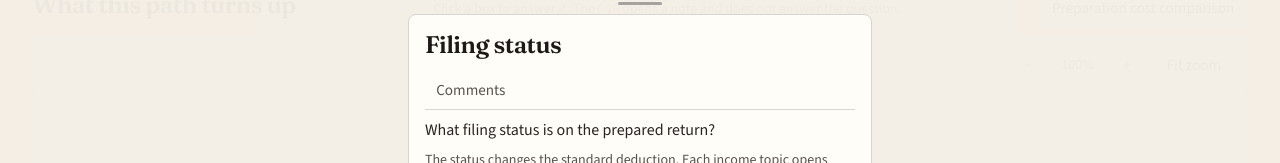
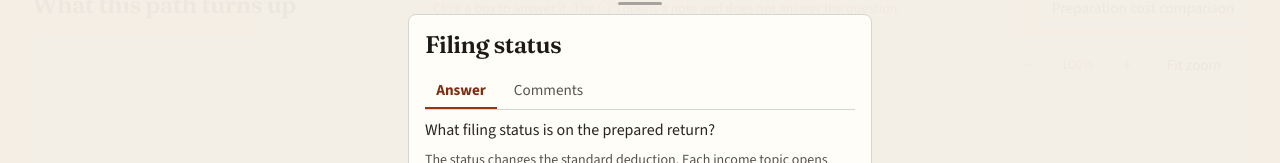
Before and after one commit to Siphon880gh/taxes, a Next.js app: page / in a window 1280 px wide. Shown: the part 419-582 px from the top of the page. Built offline with nearby package versions, Linux system fonts and the light colour scheme.

Commit message:
Show Answer, Information, and Comments tabs when the node has them.

```diff
--- a/src/components/checker-app.tsx
+++ b/src/components/checker-app.tsx
@@ -29,7 +29,13 @@ import {
 } from "@/lib/graph";
 import { answerOf } from "@/lib/graph/session";
 import { parseYear } from "@/lib/graph/thresholds";
-import type { Session, TipBody } from "@/lib/graph/types";
+import type { GraphNode, Session, TipBody } from "@/lib/graph/types";
+
+function firstDockTab(node: GraphNode): "answer" | "info" | "comments" {
+  if (node.kind === "question" && (node.answers?.length || node.textInput)) return "answer";
+  if (node.tipId) return "info";
+  return "comments";
+}
 
 const YEARS = [
   { id: "y2024", label: "2024" },
@@ -232,6 +238,7 @@ export function CheckerApp() {
     const next = blankSession();
     setSession(next);
     setSelectedId("filing_status");
+    setDockTab(firstDockTab(getNode("filing_status")));
     setToastId(null);
     setModalId(null);
     setLevelExpanded(false);
@@ -245,6 +252,7 @@ export function CheckerApp() {
     setSession(next);
     const firstOpen = openQuestions(next)[0] ?? "form_1040";
     setSelectedId(firstOpen);
+    setDockTab(firstDockTab(getNode(firstOpen)));
     setToastId(null);
     setModalId(null);
     setLevelExpanded(false);
@@ -258,15 +266,16 @@ export function CheckerApp() {
     setSession(next);
     setDraft("");
     if (!next.revealed.includes(selectedId)) {
-      setSelectedId(openQuestions(next)[0] ?? nodeId);
+      const nextId = openQuestions(next)[0] ?? nodeId;
+      setSelectedId(nextId);
+      setDockTab(firstDockTab(getNode(nextId)));
       setLevelExpanded(false);
     }
   }
 
   function showTip(tipId: string, nodeId?: string) {
     const node = nodeId ? getNode(nodeId) : null;
-    const hasChoices = Boolean(node && node.kind === "question" && (node.answers?.length || node.textInput));
-    if (node && hasChoices && node.tipId) {
+    if (node?.tipId) {
       setSelectedId(node.id);
       setDockTab("info");
       setTopCollapsed(true);
@@ -287,9 +296,7 @@ export function CheckerApp() {
     }
     if ((nodeLevels.get(id) ?? 0) !== selectedLevel) setLevelExpanded(false);
     setSelectedId(id);
-    const node = getNode(id);
-    const hasAnswerTab = node.kind === "question" && Boolean(node.tipId) && Boolean(node.answers?.length || node.textInput);
-    setDockTab(hasAnswerTab ? "answer" : "comments");
+    setDockTab(firstDockTab(getNode(id)));
     setTopCollapsed(true);
   }
 
@@ -303,8 +310,9 @@ export function CheckerApp() {
     if (next === session) return;
     setSession(next);
     if (!next.revealed.includes(selectedId)) {
-      setSelectedId(next.revealed.includes(scope) ? scope : openQuestions(next)[0] ?? "filing_status");
-      setDockTab("answer");
+      const nextId = next.revealed.includes(scope) ? scope : openQuestions(next)[0] ?? "filing_status";
+      setSelectedId(nextId);
+      setDockTab(firstDockTab(getNode(nextId)));
     }
     setLevelExpanded(false);
   }
@@ -480,17 +488,25 @@ export function CheckerApp() {
                   </div>
                 );
               })()}
+              {selected?.kind === "check" ? (
+                <>
+                  <p className="mt-2 text-stone-800">{selected.help ?? selected.chart}</p>
+                  <p className="mt-2 text-sm text-stone-600">
+                    This is a line to verify on the prepared return. It is not an instruction to start the form.
+                  </p>
+                </>
+              ) : null}
               {selected ? (
                 <div className="dock-tabs" role="tablist" aria-label="Answer, information, or comments">
-                  {selected.kind === "question" && selected.tipId && (selected.answers?.length || selected.textInput) ? (
-                    <>
+                  {selected.kind === "question" && (selected.answers?.length || selected.textInput) ? (
                     <button type="button" role="tab" aria-selected={dockTab === "answer"} className={dockTab === "answer" ? "dock-tab dock-tab-on" : "dock-tab"} onClick={() => setDockTab("answer")}>
                       Answer
                     </button>
+                  ) : null}
+                  {selected.tipId ? (
                     <button type="button" role="tab" aria-selected={dockTab === "info"} className={dockTab === "info" ? "dock-tab dock-tab-on" : "dock-tab"} onClick={() => setDockTab("info")}>
                       Information
                     </button>
-                    </>
                   ) : null}
                   <button
                     type="button"
@@ -504,11 +520,6 @@ export function CheckerApp() {
                     {session.comments[selected.id]?.trim() ? <span className="dock-tab-mark" aria-hidden="true" /> : null}
                   </button>
                 </div>
-              ) : null}
-              {selected?.tipId && !(selected.kind === "question" && (selected.answers?.length || selected.textInput)) ? (
-                <button type="button" className="btn-secondary mt-3" onClick={() => showTip(selected.tipId!)}>
-                  i · Note on this box
-                </button>
               ) : null}
               {selected && dockTab === "comments" ? (
                 <form className="mt-3 flex flex-col gap-2" onSubmit={(event) => event.preventDefault()}>
@@ -526,9 +537,9 @@ export function CheckerApp() {
                     }}
                   />
                 </form>
-              ) : selected && selected.kind === "question" && selected.tipId && dockTab === "info" && (selected.answers?.length || selected.textInput) ? (
+              ) : selected?.tipId && dockTab === "info" ? (
                 <DockInfo tipId={selected.tipId} session={session} />
-              ) : selected?.kind === "question" ? (
+              ) : selected?.kind === "question" && (selected.answers?.length || selected.textInput) ? (
                 <>
                   <p className="mt-2 text-stone-800">{selected.prompt}</p>
                   {selected.help ? <p className="mt-2 text-sm text-stone-600">{selected.help}</p> : null}
@@ -604,16 +615,11 @@ export function CheckerApp() {
                     </div>
                   ) : null}
                 </>
-              ) : selected ? (
-                <>
-                  <p className="mt-2 text-stone-800">{selected.help ?? selected.chart}</p>
-                  <p className="mt-2 text-sm text-stone-600">
-                    This is a line to verify on the prepared return. It is not an instruction to start the form.
-                  </p>
-                </>
-              ) : (
+              ) : selected?.tipId ? (
+                <DockInfo tipId={selected.tipId} session={session} />
+              ) : !selected ? (
                 <p className="mt-2 text-stone-700">Choose a box on the chart.</p>
-              )}
+              ) : null}
               {open.length > 0 ? (
                 <div className="mt-4 border-t border-stone-200 pt-3">
                   <h3 className="text-sm font-semibold text-stone-800">Still open</h3>
```
Lines whose indentation alone changed are shown as unchanged.
